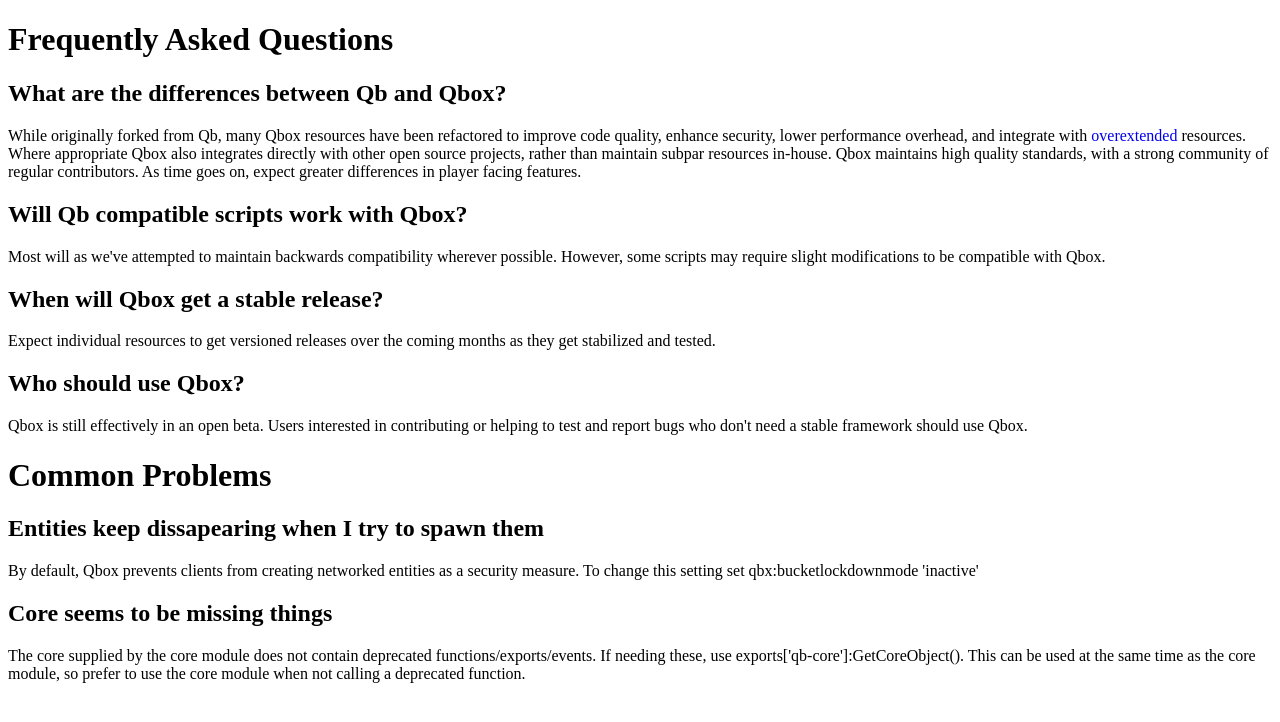
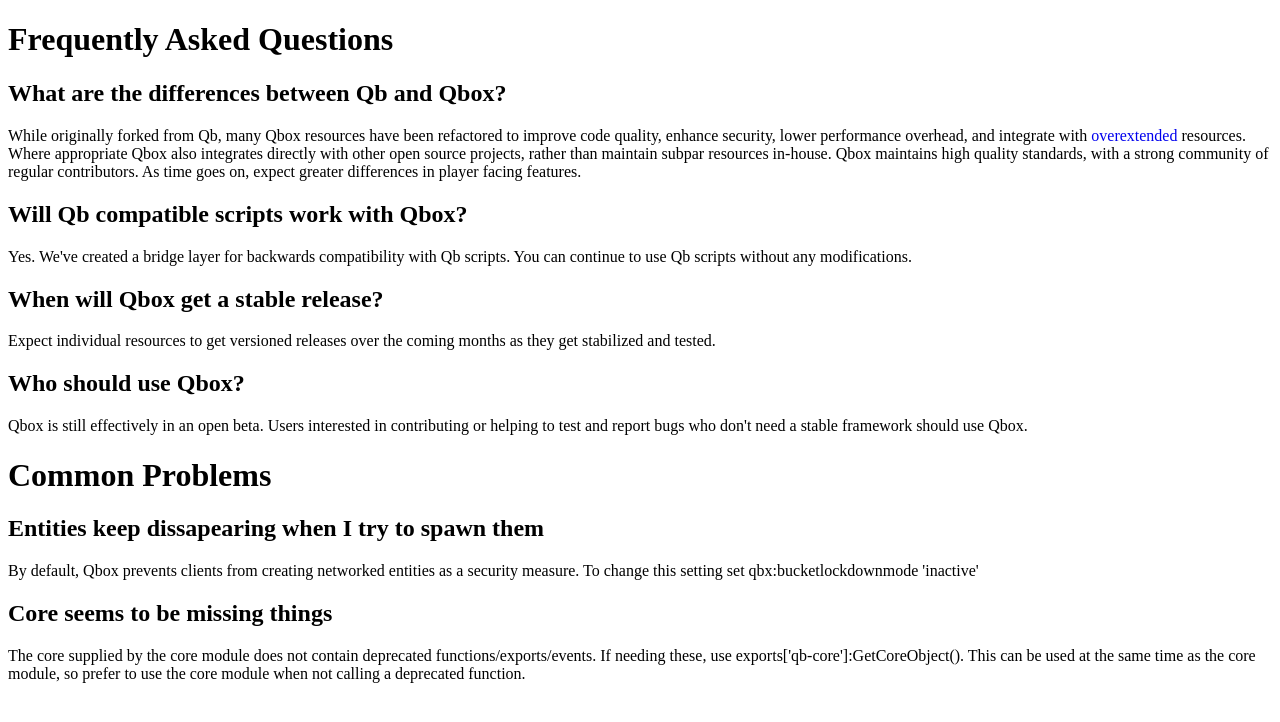
Before and after one commit to Qbox-project/qbox-project.github.io, a Next.js app: page /faq in a window 1280 px wide. Shown: the top 722 px of the page. Built offline with nearby package versions, Linux system fonts and the light colour scheme.

Commit message:
docs(faq): clarified qb compatibility

```diff
--- a/pages/faq.mdx
+++ b/pages/faq.mdx
@@ -8,7 +8,7 @@ Qbox maintains high quality standards, with a strong community of regular contri
 
 ## Will Qb compatible scripts work with Qbox?
 
-Most will as we've attempted to maintain backwards compatibility wherever possible. However, some scripts may require slight modifications to be compatible with Qbox.
+Yes. We've created a bridge layer for backwards compatibility with Qb scripts. You can continue to use Qb scripts without any modifications.
 
 ## When will Qbox get a stable release?
 
```
